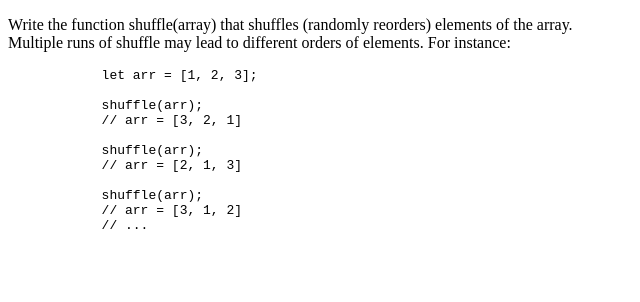
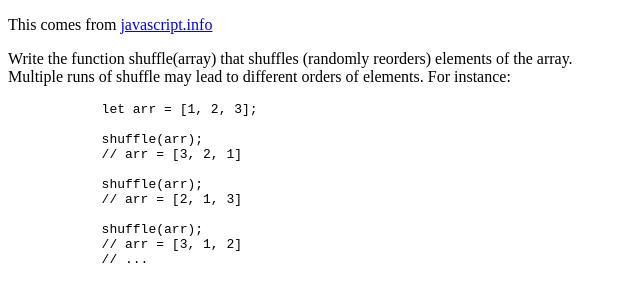
Before and after one commit to bigezwest/arrayMethods, a plain HTML site: page tasks/shuffle/index.html in a window 1280 px wide. Shown: the whole page, without its empty margins (0-640 px from the left). Drawn offline with Linux system fonts and the light colour scheme.

Commit message:
chore(link): Add link to source location

```diff
--- a/tasks/shuffle/index.html
+++ b/tasks/shuffle/index.html
@@ -7,7 +7,7 @@
     <title>Shuffle</title>
 </head>
 <body>
-
+    <p>This comes from <a href="https://javascript.info/array-methods">javascript.info</a></p>
     <p>
         Write the function shuffle(array) that shuffles (randomly reorders) elements of the array.
         <br />
```
